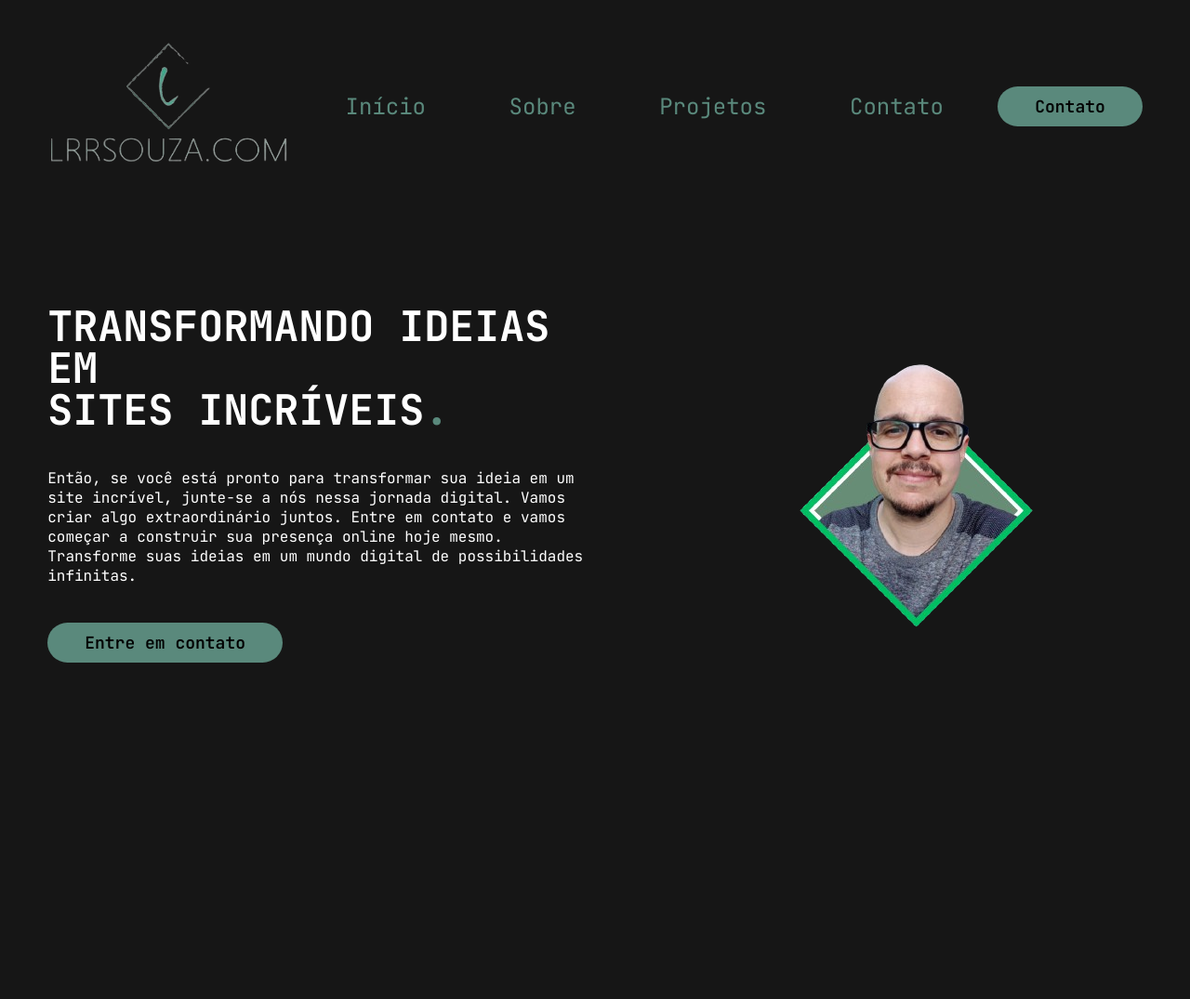
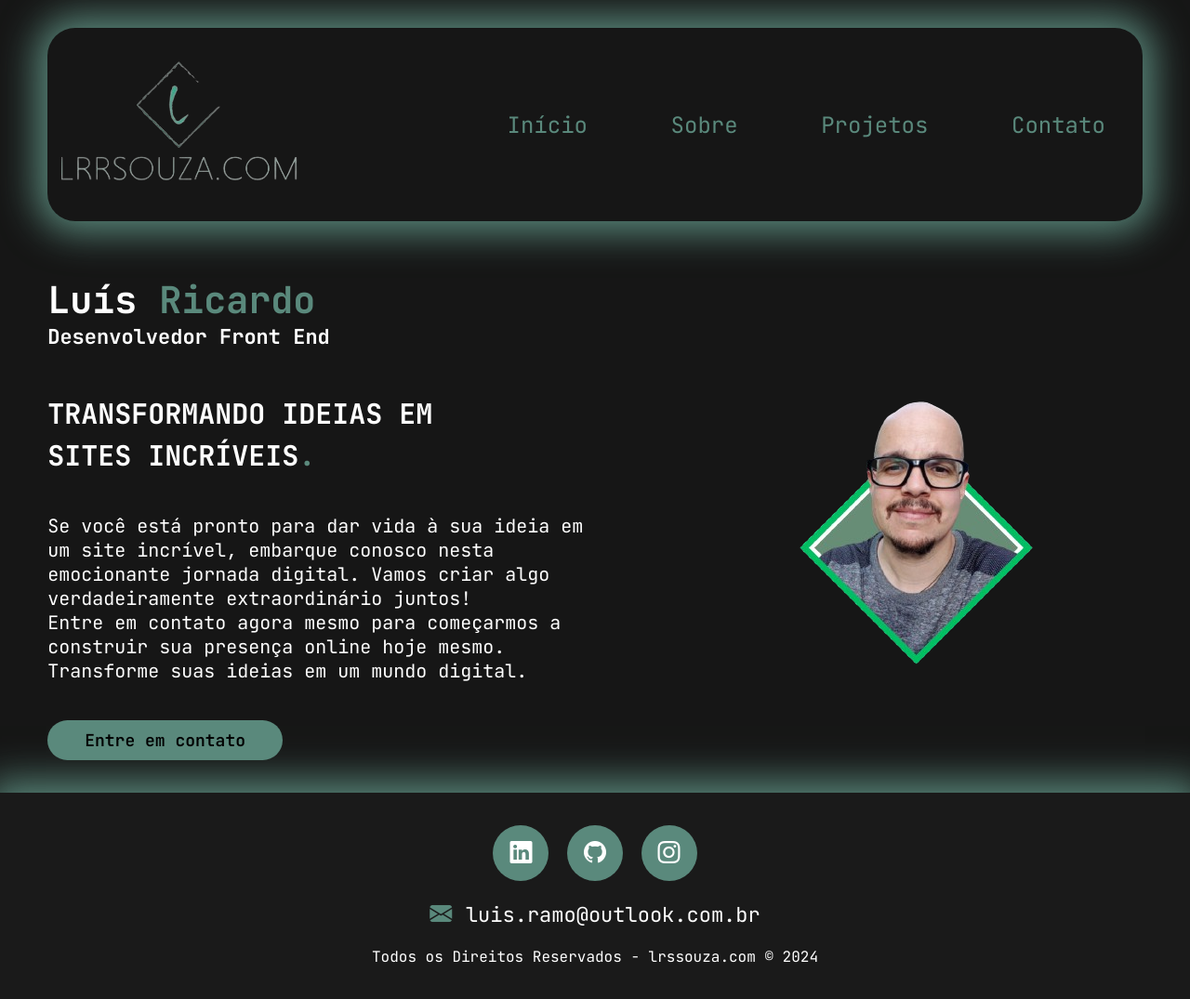
Before and after one commit to Lrrsouza/Lrrsouza, a plain HTML site: page index.html in a window 1280 px wide. Shown: the whole page at 93% size. Before the commit the page ends 813 px from the top, so only its background shows below. Drawn offline with nearby package versions, Linux system fonts and the light colour scheme.

Commit message:
Update: header, Interfece e footer

```diff
--- a/index.html
+++ b/index.html
@@ -1,13 +1,14 @@
 <!DOCTYPE html>
 <html lang="pt-br">
+
 <head>
   <meta charset="UTF-8" />
   <meta name="viewport" content="width=device-width, initial-scale=1.0" />
   <!--Google Fontes-->
-      <link
-      href="https://fonts.googleapis.com/css2?family=JetBrains+Mono:ital,wght@0,100..800;1,100..800&display=swap"
+  <link href="https://fonts.googleapis.com/css2?family=JetBrains+Mono:ital,wght@0,100..800;1,100..800&display=swap"
     rel="stylesheet" />
   <!--Fim Google Fontes-->
+  <link rel="stylesheet" href="https://cdn.jsdelivr.net/npm/bootstrap-icons@1.10.5/font/bootstrap-icons.css" />
   <link rel="stylesheet" href="style.css" />
   <title>Lrrsouza.com</title>
 </head>
@@ -19,7 +20,8 @@
         <a href="#">
           <img src="/imag/logoPrincipal.png" alt="logoPrincipal" />
         </a>
-        </div> <!--Fim-logoPrincipal-->
+      </div>
+      <!--Fim-logoPrincipal-->
       <nav class="menuDesktop">
         <ul>
           <li><a href="#">Início</a></li>
@@ -28,37 +30,65 @@
           <li><a href="#">Contato</a></li>
         </ul>
       </nav>
-        <div class="lrrsouzaContato">
-          <a href="#">
-            <button>Contato</button>
-          </a>
-        </div> <!--Fim-lrrsouzaContato-->
-      </div> <!--Fim-interface-->
+
+    </div>
+    <!--Fim-interface-->
   </header>
   <main>
     <section class="topo-do-site">
       <div class="interface">
         <div class="flex">
           <div class="txt-topo-site">
-              <h1>
-                TRANSFORMANDO IDEIAS EM <br/>
+            <h1>Luís <span>Ricardo</span></h1>
+            <h2>Desenvolvedor Front End</h2>
+            <h3>
+              TRANSFORMANDO IDEIAS EM <br />
               SITES INCRÍVEIS<span>.</span>
-              </h1>
+            </h3>
             <p>
-                Então, se você está pronto para transformar sua ideia em um site incrível, junte-se a nós nessa jornada digital. Vamos criar algo extraordinário juntos. Entre em contato e vamos começar a construir sua presença online hoje mesmo. Transforme suas ideias em um mundo digital de possibilidades infinitas.
+              Se você está pronto para dar vida à sua ideia em um site incrível, embarque conosco nesta emocionante jornada digital. Vamos criar algo verdadeiramente extraordinário juntos!<bR> Entre em contato agora mesmo para começarmos a construir sua presença online hoje mesmo. Transforme suas ideias em um mundo digital.
             </p>
             <div class="lrrsouzaContato">
               <a href="#">
                 <button>Entre em contato</button>
               </a>
-              </div> <!--Fim-class-Contato-->
-            </div> <!--Fim-txt-topo-site-->
+            </div>
+            <!--Fim-class-Contato-->
+          </div>
+          <!--Fim-txt-topo-site-->
           <div class="img-topo-site">
             <img src="imag/fotoPerfil.png" alt="" />
           </div>
-          </div> <!--Fim-flex-->
-        </div> <!--Fim-interface-->
-      </section> <!--Fim-topo-do-site-->
+        </div>
+        <!--Fim-flex-->
+      </div>
+      <!--Fim-interface-->
+    </section>
+    <!--Fim-topo-do-site-->
   </main>
+  <footer>
+    <div class="footerContainer">
+      <div class="footerContent">
+
+        <div class="socialLinks">
+          <a href="https://www.linkedin.com/in/lrrsouza/" target="_blank"><i class="bi bi-linkedin"></i></a>
+          <a href="https://github.com/Lrrsouza" target="_blank"><i class="bi bi-github"></i></a>
+          <a href="https://www.instagram.com/luisricardoramosdesouza/" target="_blank"><i class="bi bi-instagram"></i></a>
+        </div>
+        <!-- Fim dos Links Sociais -->
+      </div>
+      <!-- Fim do Conteúdo do Footer -->
+      <div class="footerContact">
+        <p>
+          <i class="bi bi-envelope-fill"></i>
+          <a href="mailto:luis.ramo@outlook.com.br">luis.ramo@outlook.com.br</a>
+        </p>
+      </div>
+      <!-- Fim das Informações de Contato -->
+      <p class="copyright">Todos os Direitos Reservados - <a href="https://lrrsouza.com" class="footerLinke">lrssouza.com</a> &copy; 2024</p>
+    </div>
+    <!-- Fim do Container do Footer -->
+  </footer>
+
+
 </body>
-</html>
--- a/style.css
+++ b/style.css
@@ -24,18 +24,21 @@ body{
 
 /* BlocoEstiloCabeçalho*/
 header{
-    padding: 40px 4%;
+    padding: 30px 4%;
 }
 
 .logoPrincipal img{
     max-width: 400px;
+    padding: 30px 4%;
 }
 
 
-header > .interface{
-    display: flex;
-    align-items: center;
+header .interface{
+    display:flex;
+    align-items:center;
     justify-content: space-between;
+    border-radius: 30px;
+    box-shadow: rgb(90, 137, 124) 0px 0px 40px 12px;
 }
 
 header a{
@@ -47,6 +50,7 @@ header a{
 }
 
 header nav ul li a:hover{
+    box-shadow: rgb(90, 137, 124) 0px 0px 40px 12px;
     color: #ffffff;
     transform: scale(1.04);
 }
@@ -83,7 +87,7 @@ cursor: pointer;
 /* BlocoEstiloTopo*/
 
 section.topo-do-site{
-    padding: 40px 4%;
+    padding: 35px 4%;
 }
 
 section.topo-do-site .flex{
@@ -94,15 +98,30 @@ section.topo-do-site .flex{
 
 .topo-do-site h1{
     color: #ffffff;
-    font-size: 45px;
-    line-height: 45px;
+    font-size: 40px;
+    line-height: 40px;
 }
 
-.topo-do-site .txt-topo-site h1 span{
+.topo-do-site h2{
+    color: #ffffff;
+    font-size: 22px;
+    line-height: 40px;
+}
+
+.topo-do-site h3{
+    color: #ffffff;
+    margin: 40px 0;
+    font-size: 30px;
+    line-height: 45px;
+
+}
+
+.topo-do-site .txt-topo-site span{
     color:#5a897c;
 }
 
 .topo-do-site .txt-topo-site p{
+    font-size: 20px;
     color: #ffffff;
     margin: 40px 0;
 }
@@ -121,3 +140,81 @@ section.topo-do-site .flex{
         top: 30px;
     }
 }
+
+/* BlocoEstiloRodapé*/
+
+footer {
+    padding: 35px 4%;
+    box-shadow: 0 0 40px 12px #5a897c;
+    background-color: #1a1a1a;
+    color: #ffffff;
+  }
+
+  footer .footerContainer {
+    display: flex;
+    flex-direction: column;
+    align-items: center;
+  }
+
+  footer .footerContent {
+    display: flex;
+    justify-content:space-between;
+    align-items: center;
+    /* width: 100%; */
+    max-width: 1200px;
+    margin: 0 auto;
+  }
+
+  footer .footerLogo img {
+    max-width: 150px;
+  }
+
+  footer .socialLinks bottun{
+    display: flex;
+    align-items: center;
+  }
+
+  footer .socialLinks a {
+    display: inline-block;
+    width: 60px;
+    height: 60px;
+    border-radius: 50%;
+    background-color: #5a897c;
+    font-size: 24px;
+    color: #ffffff;
+    text-align: center;
+    line-height: 60px;
+    margin: 0 5px;
+    transition: background-color 0.3s ease;
+  }
+
+  footer .socialLinks a:hover {
+    background-color: #367b6e;
+  }
+
+  footer .footerContact {
+    text-align: center;
+    padding: 20px 0;
+  }
+
+
+  footer .footerContact p i {
+    font-size: 24px;
+    color: #5a897c;
+    margin-right: 5px;
+  }
+
+  footer .footerContact p a {
+    font-size: 22px;
+    color: #ffffff;
+    text-decoration: none;
+  }
+
+  footer .footerContact p a:hover {
+    text-decoration: underline;
+  }
+
+  .footerLinke{
+    color: #ffffff;
+    text-decoration: none;
+  }
```
Lines whose indentation alone changed are shown as unchanged.
